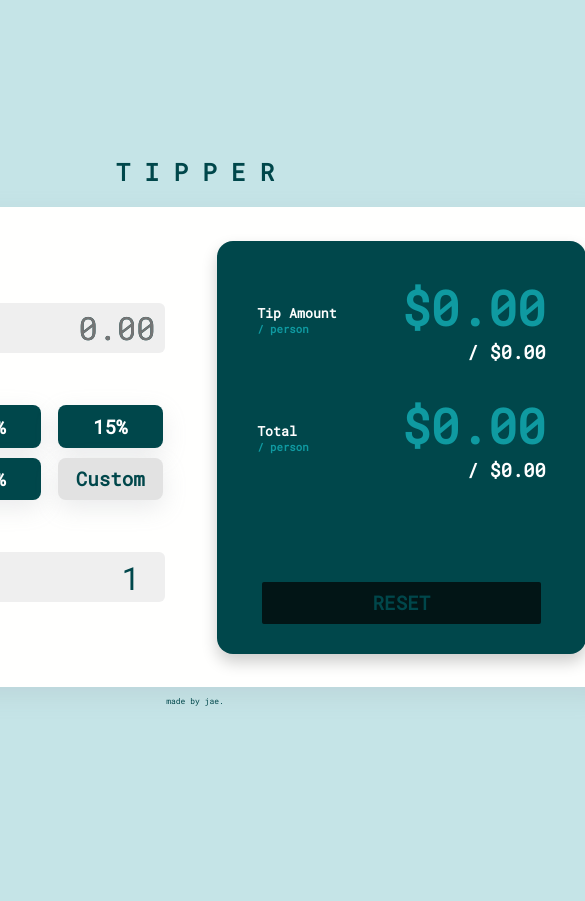
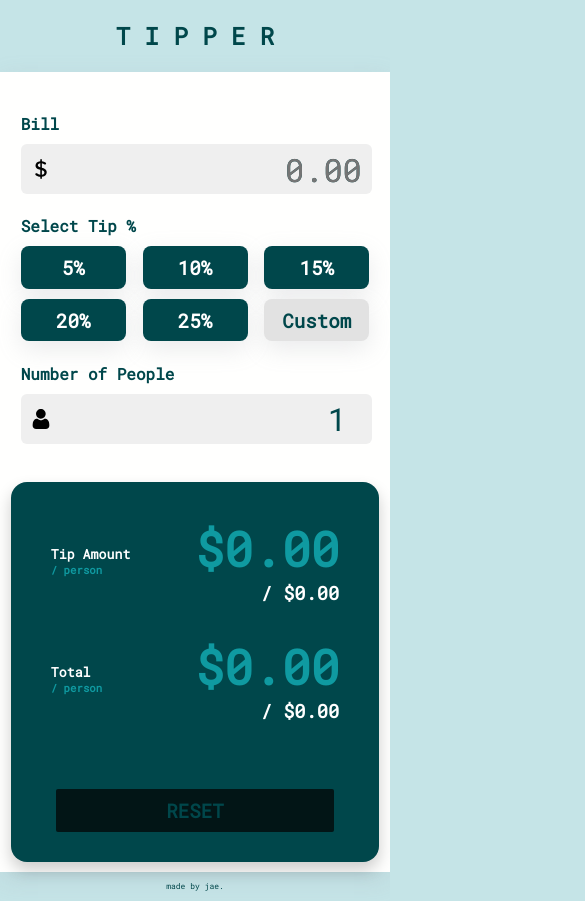
Before and after one commit to jaebeezy/tipper, a React (Create React App) app: page / in a window 390 px wide. Shown: the top 901 px of the page, 585 px wide, since content can reach past the window. Before the commit the page ends 844 px from the top, so only its background shows below. Built offline with nearby package versions, Linux system fonts and the light colour scheme.

Commit message:
added repsonsive layouts for mobile devices

```diff
--- a/src/styles/_calculator.scss
+++ b/src/styles/_calculator.scss
@@ -9,17 +9,35 @@
   box-shadow: rgba(149, 157, 165, 0.2) 0px 8px 24px;
 }
 
+@media screen and (max-width: 849px) {
+  .calculator-container {
+    flex-direction: column;
+    height: 800px;
+    width: 100vw;
+    border-radius: 0px;
+  }
+}
+
 .values-container {
   margin-top: 10px;
 }
 
 .entry,
 .values {
-  width: 41%;
-  height: 82%;
+  width: 348.5px;
+  height: 393.6px;
   border-radius: 16px;
   margin: 10px;
   padding: 10px;
+}
+
+@media screen and (max-width: 320px) {
+  .entry,
+  .values {
+    width: 200px;
+    margin: 0px;
+    padding: 0px;
+  }
 }
 
 .values {
--- a/src/styles/_display.scss
+++ b/src/styles/_display.scss
@@ -40,3 +40,9 @@ h3 {
   overflow: scroll;
   max-width: 200px;
 }
+
+@media screen and (max-width: 320px) {
+  .display-container {
+    flex-direction: column;
+  }
+}
--- a/src/styles/main.scss
+++ b/src/styles/main.scss
@@ -21,6 +21,16 @@ body {
   height: 100vh;
 }
 
+@media screen and (max-width: 450px) {
+  .main-container {
+    height: 100%;
+  }
+
+  a {
+    padding-bottom: 10px;
+  }
+}
+
 @import "./calculator";
 @import "./inputbar";
 @import "./display";
```
